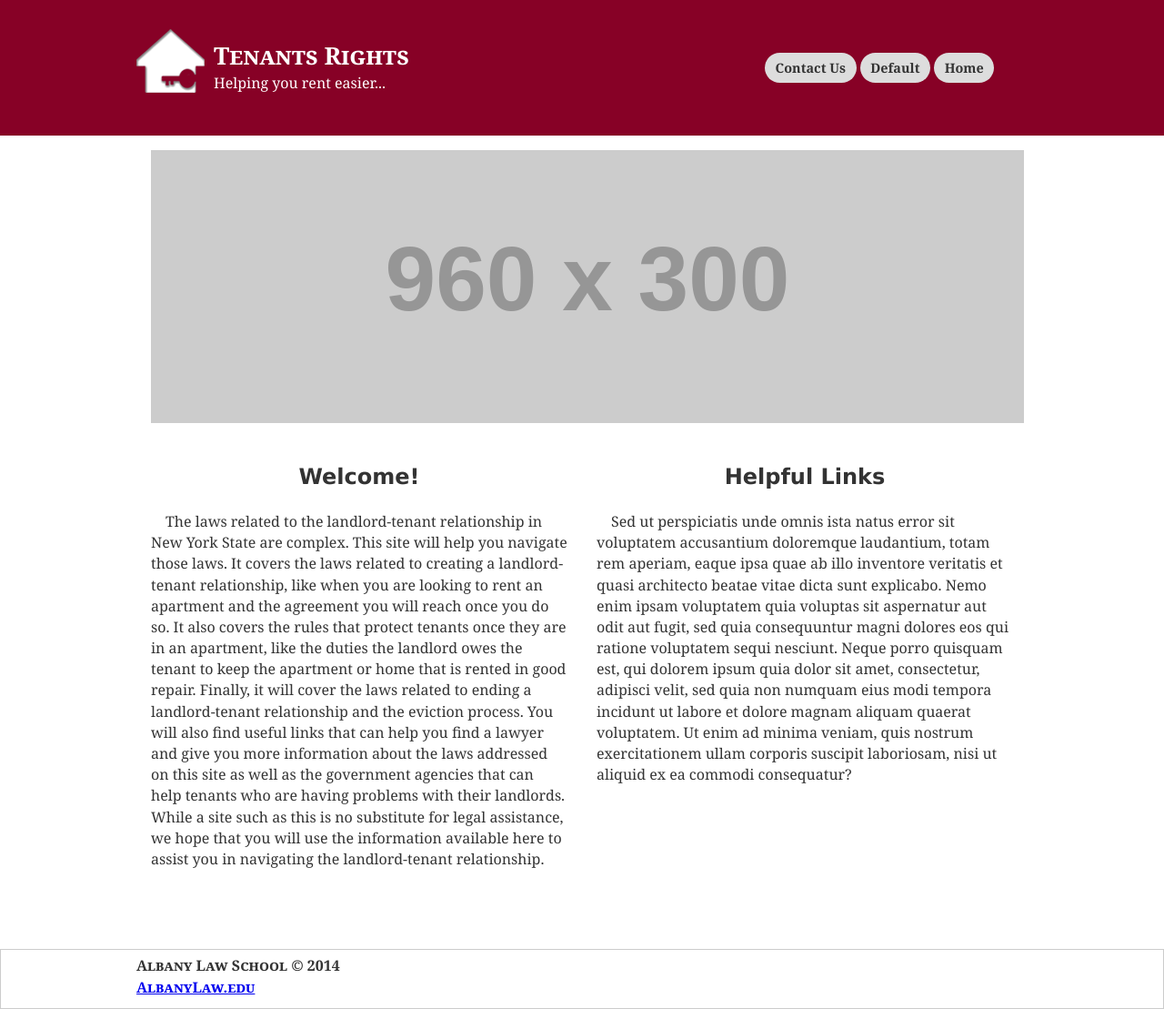
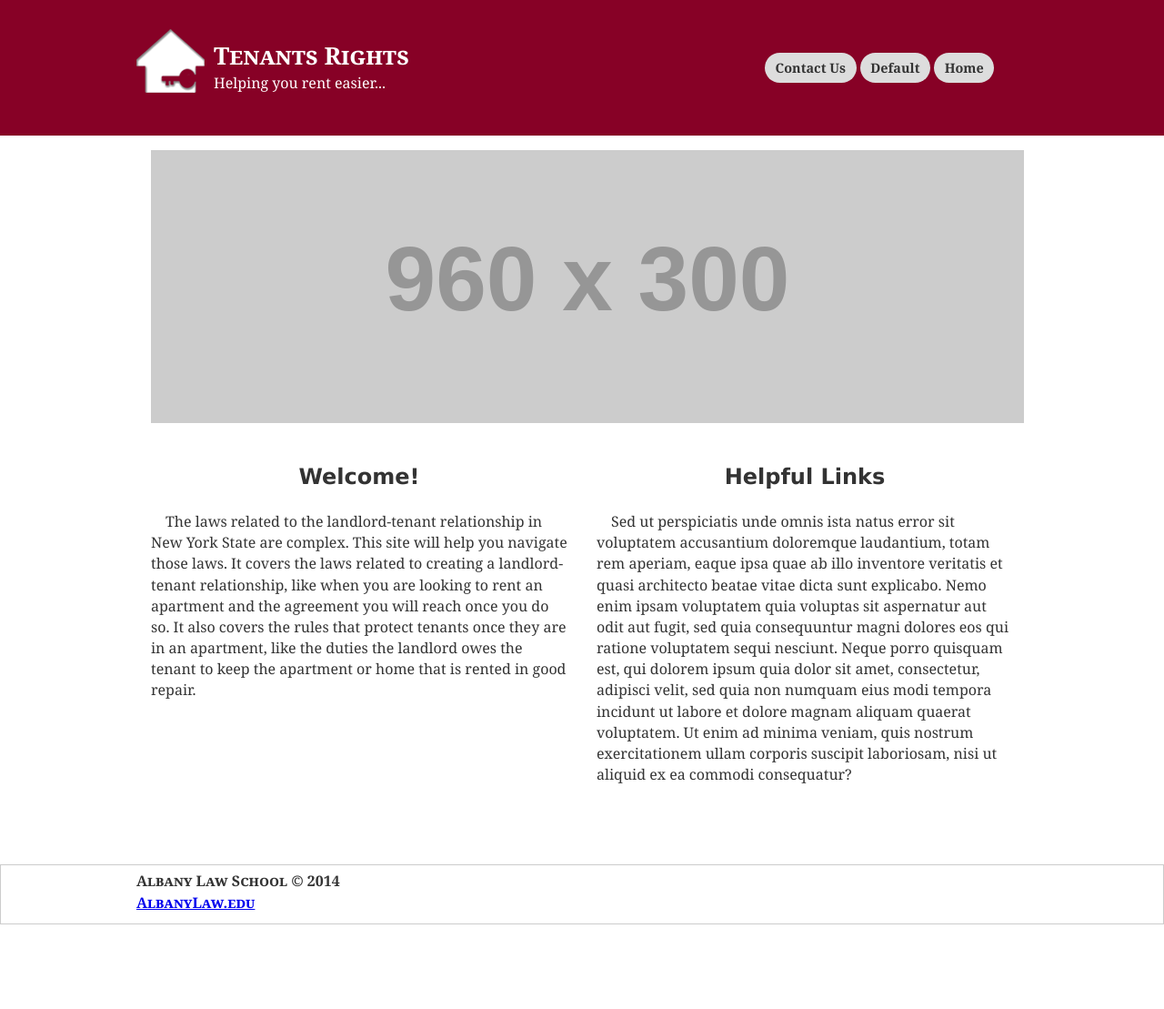
Before and after one commit to iinf362/team5, a Jekyll site: the page built from front-page.html, in a window 1280 px wide. Shown: the whole page at 91% size. Built offline with Jekyll 4.4.1, drawn with Linux system fonts in a browser that asks for light colours; nearby versions of some CDN libraries; library files that are not in the unit come from our copies; after the commit the page ends 1016 px from its top, so only the background shows below that.

Commit message:
Reduced intro

```diff
--- a/front-page.html
+++ b/front-page.html
@@ -10,7 +10,7 @@
     <div class="content-columns cf">
         <div class="col col-news">
             <h2>Welcome!</h2>
-            <p>The laws related to the landlord-tenant relationship in New York State are complex. This site will help you navigate those laws. It covers the laws related to creating a landlord-tenant relationship, like when you are looking to rent an apartment and the agreement you will reach once you do so. It also covers the rules that protect tenants once they are in an apartment, like the duties the landlord owes the tenant to keep the apartment or home that is rented in good repair. Finally, it will cover the laws related to ending a landlord-tenant relationship and the eviction process. You will also find useful links that can help you find a lawyer and give you more information about the laws addressed on this site as well as the government agencies that can help tenants who are having problems with their landlords. While a site such as this is no substitute for legal assistance, we hope that you will use the information available here to assist you in navigating the landlord-tenant relationship.
+            <p>The laws related to the landlord-tenant relationship in New York State are complex. This site will help you navigate those laws. It covers the laws related to creating a landlord-tenant relationship, like when you are looking to rent an apartment and the agreement you will reach once you do so. It also covers the rules that protect tenants once they are in an apartment, like the duties the landlord owes the tenant to keep the apartment or home that is rented in good repair.
             </p>
         </div>
 
```
